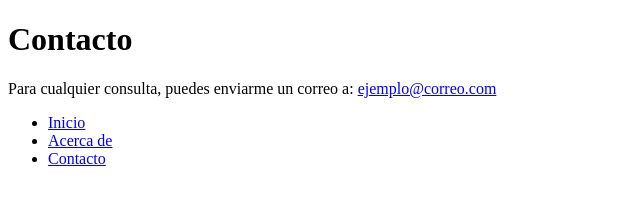
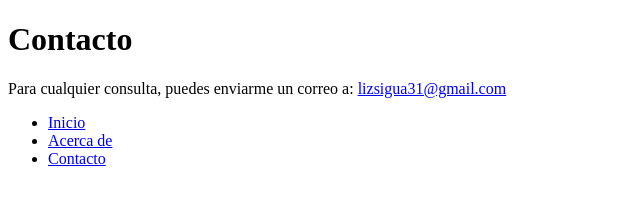
Before and after one commit to dabh787812/Parcial-Ingenieria-de-software-II, a plain HTML site: page contact.html in a window 1280 px wide. Shown: the full height of the page, 0-640 px from the left. Drawn offline with Linux system fonts and the light colour scheme.

Commit message:
Update contact.html

```diff
--- a/contact.html
+++ b/contact.html
@@ -7,9 +7,9 @@
 </head>
 <body>
     <h1>Contacto</h1>
-    <p>Para cualquier consulta, puedes enviarme un correo a: <a href="mailto:ejemplo@correo.com">ejemplo@correo.com</a></p>
+    <p>Para cualquier consulta, puedes enviarme un correo a: <a href="mailto: lizsigua31@gmail.com">lizsigua31@gmail.com</a></p>
 
-    <!-- Navegación entre las páginas -->
+
     <nav>
         <ul>
             <li><a href="index.html">Inicio</a></li>
```
